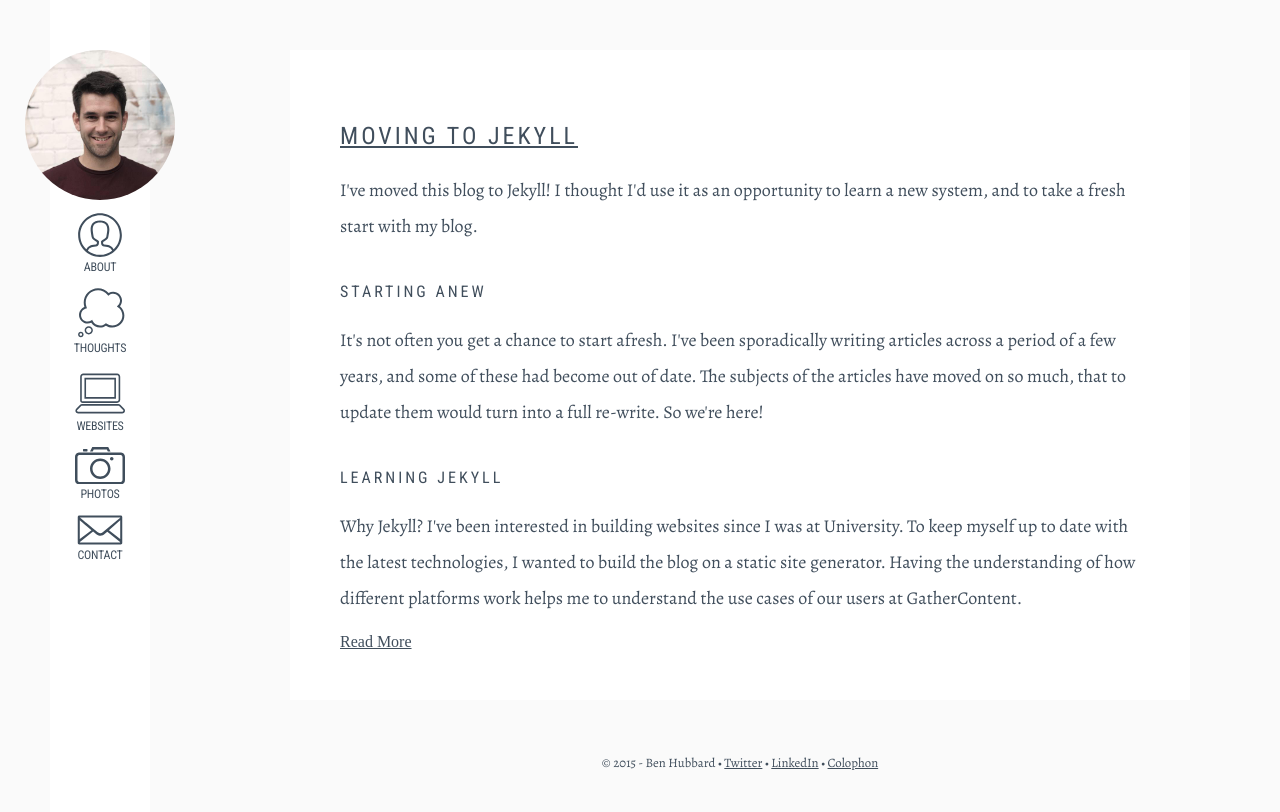
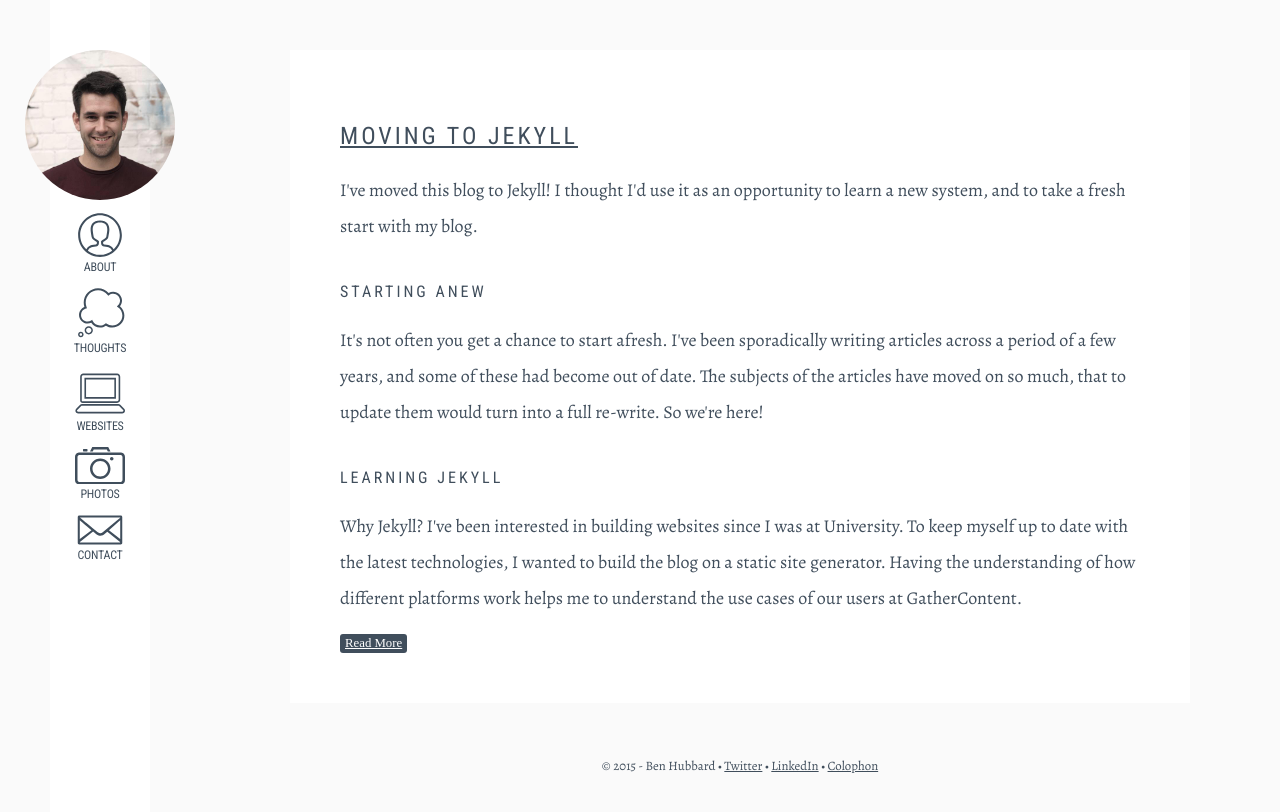
Before and after one commit to benhubbard434/benhubbard, a Jekyll site: the page built from thoughts.html, in a window 1280 px wide. Shown: the top 812 px of the page. Built offline with Jekyll 4.4.1, drawn with Linux system fonts in a browser that asks for light colours; nearby versions of some CDN libraries; Markdown is read by kramdown in place of the engine named in the settings.

Commit message:
Update app.css

```diff
--- a/assets/css/app.css
+++ b/assets/css/app.css
@@ -245,6 +245,16 @@ a,abbr,acronym,address,applet,article,aside,audio,b,big,blockquote,body,canvas,c
 			margin: 0;
 			font-size: 80%;
 		}
+		.read-more {
+			display: inline-block;
+			background: #404e5c;
+			padding: 3px 5px;
+			border-radius: 3px;
+			margin-bottom: 16px;
+			color: white;
+			margin: 0;
+			font-size: 80%;
+		}
 		/*
     Mobile Menu Core Style
 */
```
